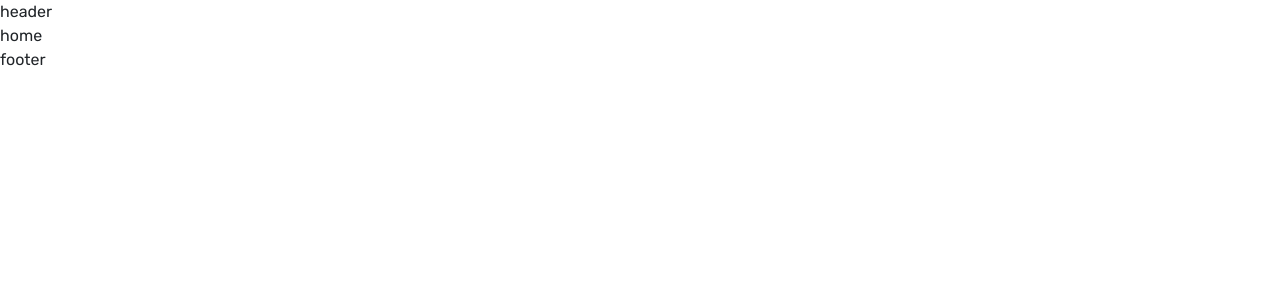
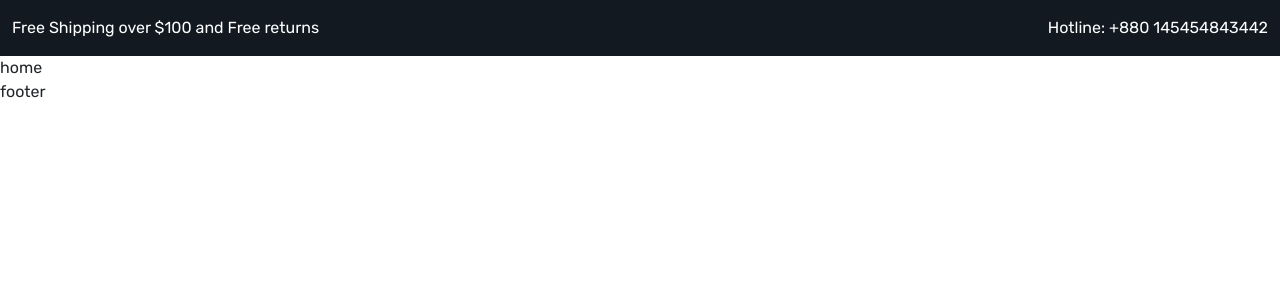
Before and after one commit to tareque-bin-habib/stella-ecommerce-app, a React (Create React App) app: page / in a window 1280 px wide. Shown: the top 300 px of the page. Built offline with nearby package versions, Linux system fonts and the light colour scheme.

Commit message:
header contact info done

```diff
--- a/public/index.html
+++ b/public/index.html
@@ -18,7 +18,7 @@
     integrity="sha384-EVSTQN3/azprG1Anm3QDgpJLIm9Nao0Yz1ztcQTwFspd3yD65VohhpuuCOmLASjC" crossorigin="anonymous">
   <link rel="manifest" href="%PUBLIC_URL%/manifest.json" />
 
-  <title>React Redux App</title>
+  <title>Stella</title>
 </head>
 
 <body>
--- a/src/App.css
+++ b/src/App.css
@@ -2,6 +2,10 @@
   margin: 0;
   padding: 0;
   box-sizing: border-box;
+}
+
+:root {
+  --color-131921: #131921;
 }
 
 body {
@@ -12,3 +16,11 @@
   text-decoration: none;
   display: inline-block;
 }
+
+
+/* Header Part */
+.header-top-strip {
+  background-color: var(--color-131921);
+}
+
+/* Header Part end */
--- a/src/components/Header.js
+++ b/src/components/Header.js
@@ -1,10 +1,21 @@
 import React from 'react';
-
+import { NavLink } from 'react-router-dom';
 const Header = () => {
     return (
-        <div>
-            header
-        </div>
+        <>
+            <div className='header-top-strip py-3'>
+                <div className='container-xxl'>
+                    <div className='row'>
+                        <div className='col-6'>
+                            <p className='text-white mb-0'>Free Shipping over $100 and Free returns</p>
+                        </div>
+                        <div className='col-6'>
+                            <p className='text-end text-white mb-0'>Hotline: <a className='text-white' href="tel:+880 145454843442">+880 145454843442</a></p>
+                        </div>
+                    </div>
+                </div>
+            </div>
+        </>
     );
 };
 
```
